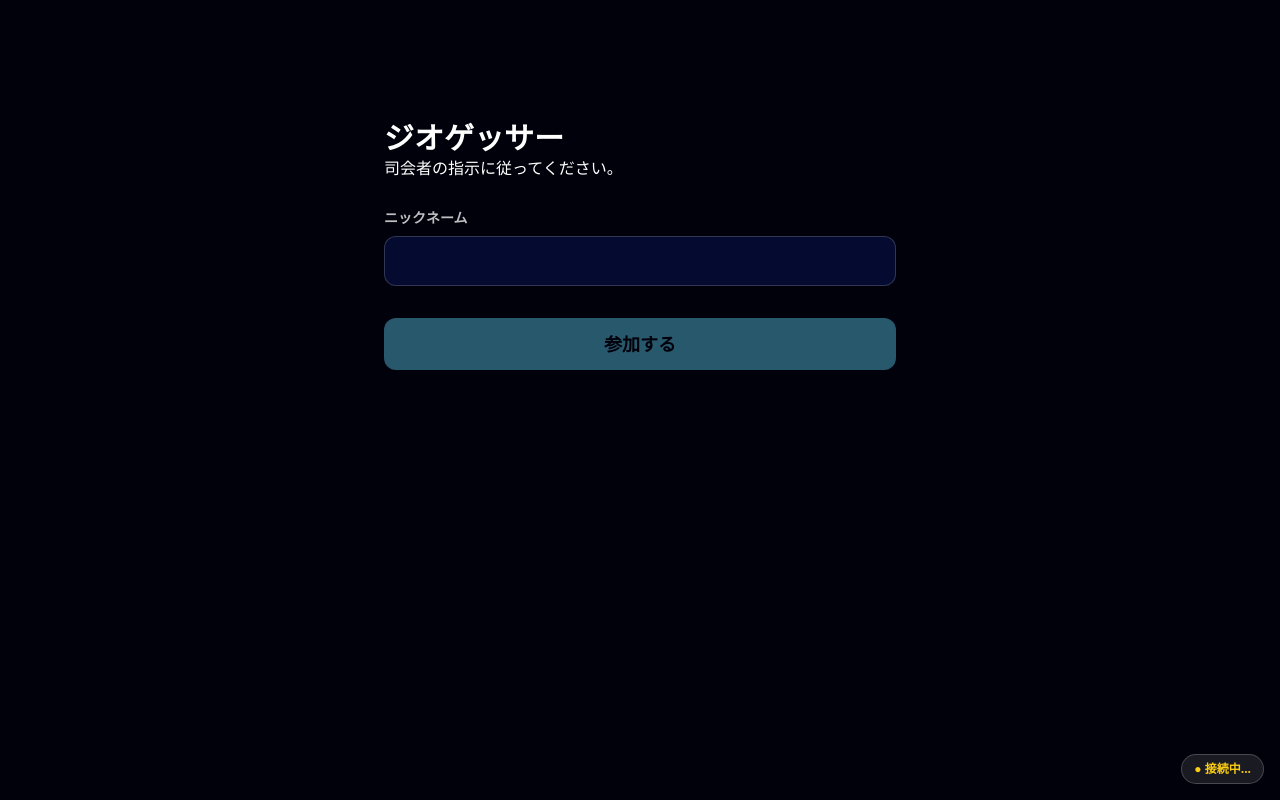
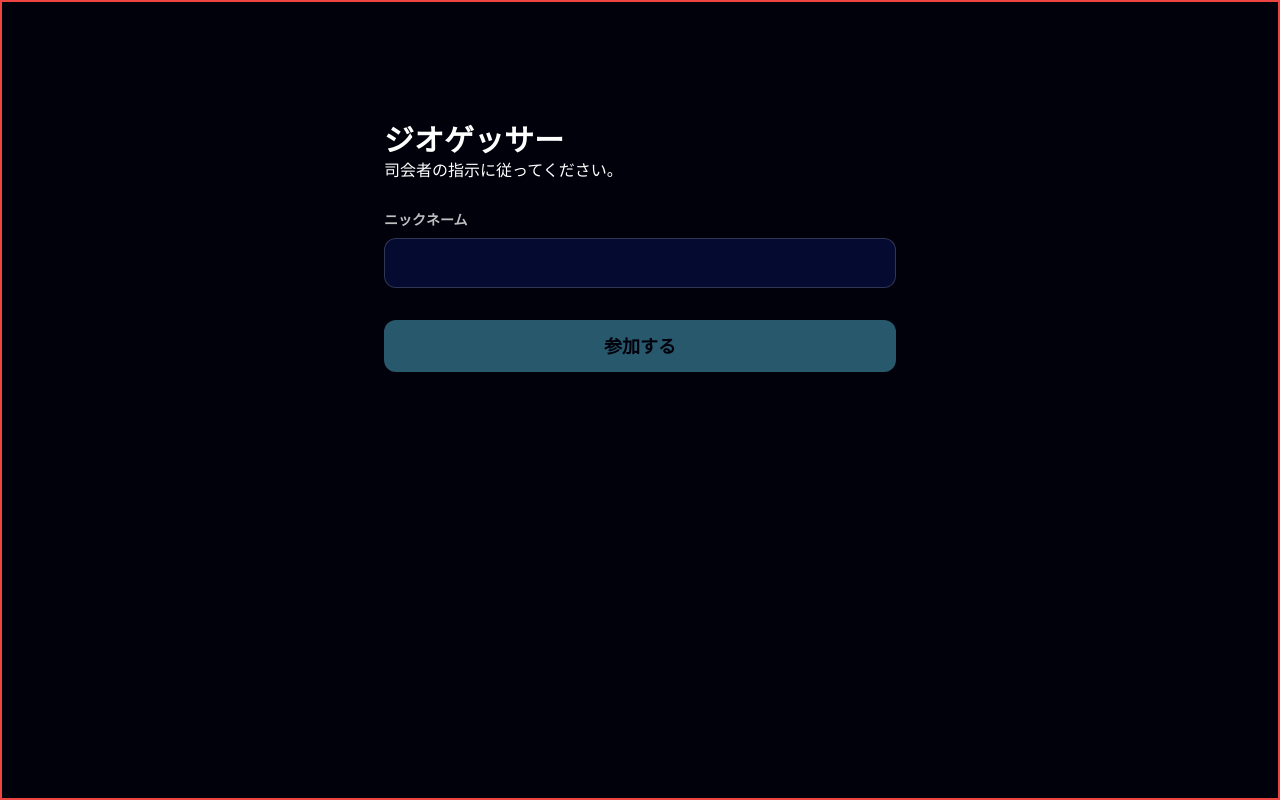
Before and after one commit to Ryosei1009/2026miraisai_geogod_app, a React (Vite) app in the folder client/: page / in a window 1280 px wide. Built offline with nearby package versions, Linux system fonts and the light colour scheme; no server answers.

Commit message:
接続状況をボーダーカラー で分かるように変更

```diff
--- a/client/src/App.jsx
+++ b/client/src/App.jsx
@@ -553,7 +553,7 @@ export default function App() {
     if (!joined) {
         return (
             <>
-                <main className="page-shell min-h-screen p-4 md:p-10">
+                <main className={`page-shell min-h-screen p-4 md:p-10 ${socketReady ? "" : "border-2 border-red-500"}`}>
                     <section className="glass-card mx-auto mt-10 max-w-xl p-8">
                         <h1 className="mt-2 text-3xl font-extrabold text-primary">{mode === "good" ? "ゴッドタレント" : "ジオゲッサー"}</h1>
                         <p className="">司会者の指示に従ってください。</p>
@@ -608,11 +608,6 @@ export default function App() {
                         </button>
                     </section>
                 </main>
-                <div className="fixed bottom-4 right-4 rounded-full bg-white/10 backdrop-blur px-3 py-1.5 text-xs font-semibold border border-white/20">
-                    <span className={socketReady ? "text-green-400" : "text-yellow-400"}>
-                        {socketReady ? "● 接続済み" : "● 接続中..."}
-                    </span>
-                </div>
             </>
         );
     }
```
